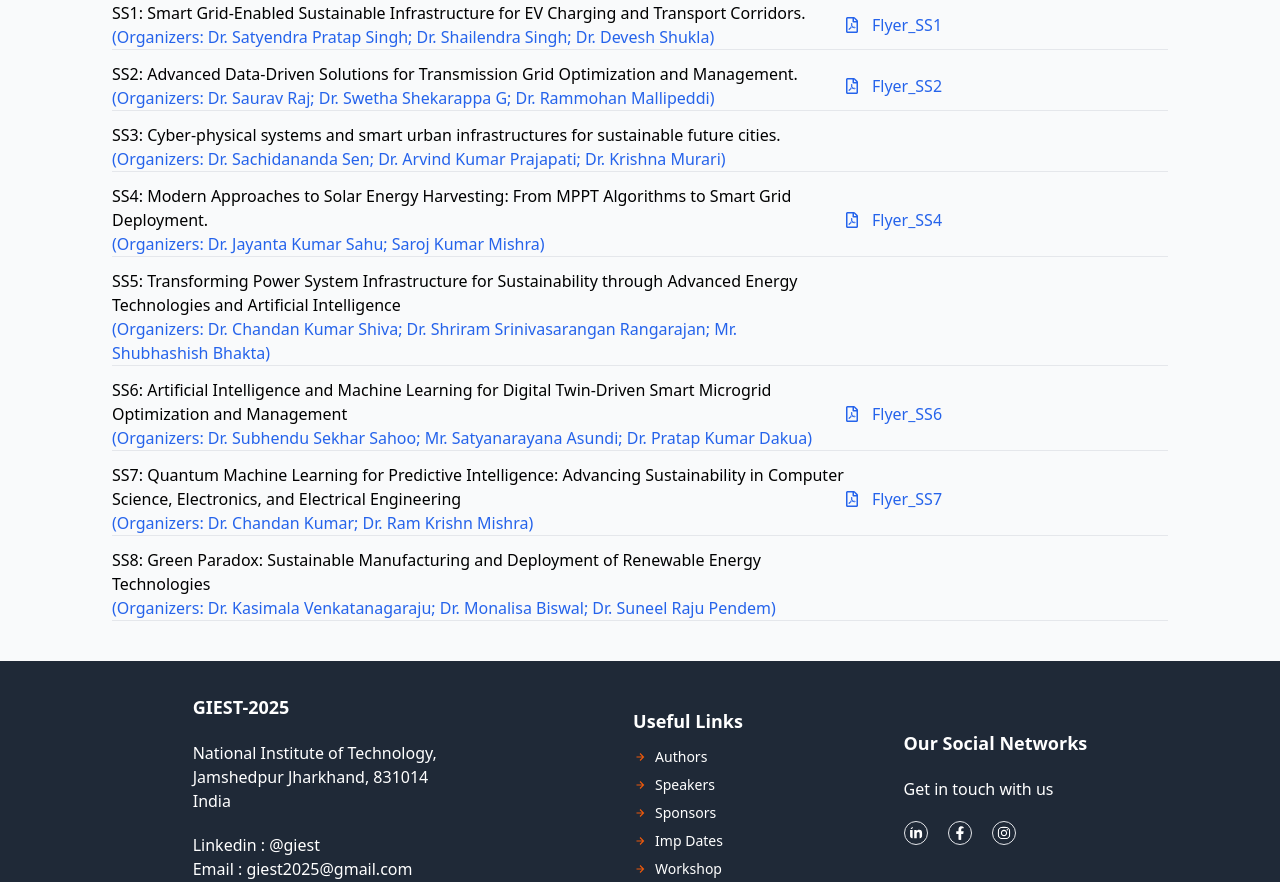
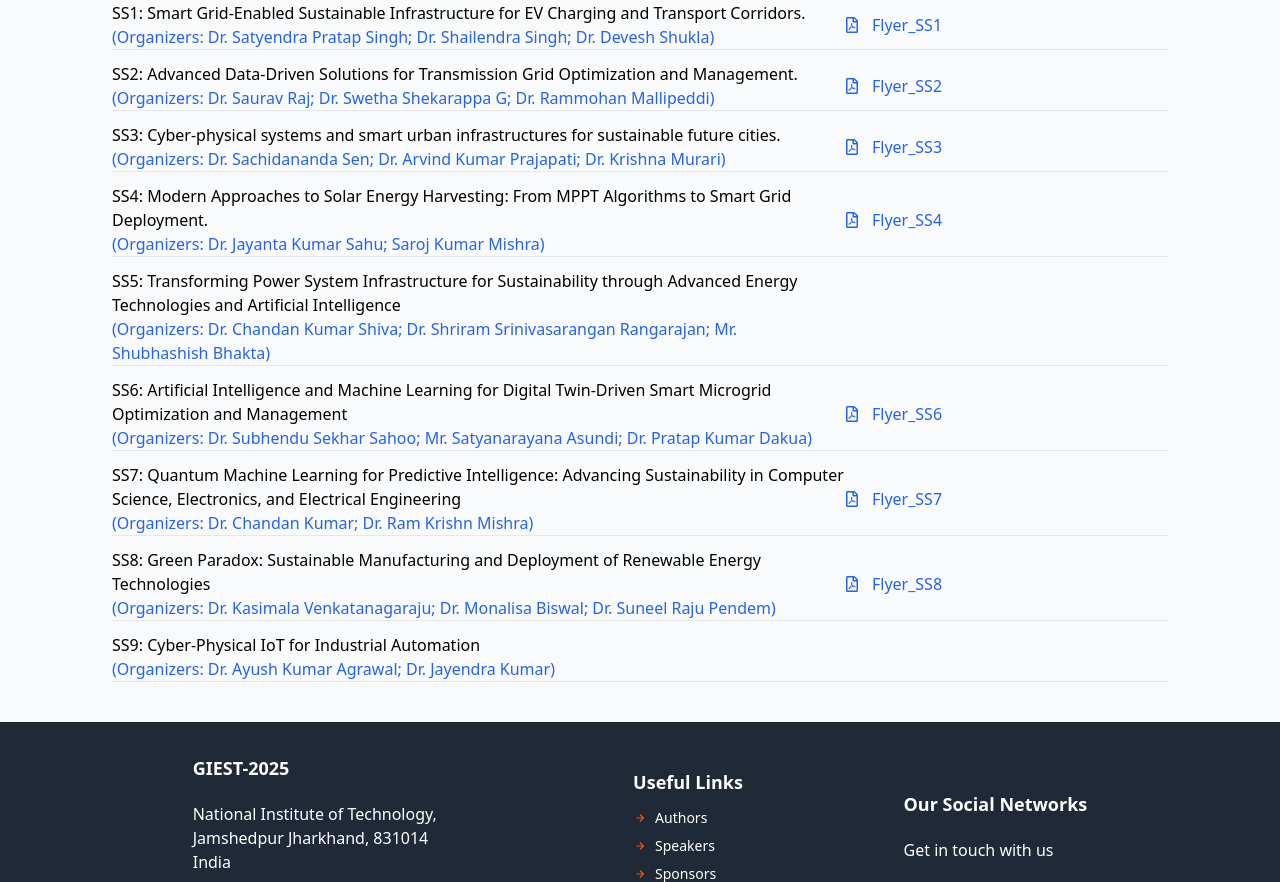
Before and after one commit to Premraj18/giest, a React (Vite) app: page /#/approvedsession in a window 1280 px wide. Shown: the part 400-1282 px from the top of the page. Built offline with nearby package versions, Linux system fonts and the light colour scheme; a web font is replaced by a local one.

Commit message:
approved session

```diff
--- a/src/pages/approvedSession/ApprovedSession.jsx
+++ b/src/pages/approvedSession/ApprovedSession.jsx
@@ -25,7 +25,7 @@
                                     <p>{e.ss}</p>
                                     <p className='text-blue-600'>{e.organizer}</p>
                                 </div>
-                                {(e.id == 1 || e.id == 2 || e.id == 4 || e.id == 6 || e.id == 7) && <div className='w-3/12 flex items-center'>
+                                {(e.id != 5 && e.id != 9) && <div className='w-3/12 flex items-center'>
                                     <div><FaRegFilePdf className='text-blue-600'/></div>
                                     <a href={e.flyer} target='_blank' className='px-3 py-1  text-blue-600 hover:text-blue-800 hover:underline'>Flyer_SS{e.id}</a>
                                 </div>}
--- a/src/pages/approvedSession/appsess.json
+++ b/src/pages/approvedSession/appsess.json
@@ -15,7 +15,7 @@
         "id": "3",
         "ss" : "SS3: Cyber-physical systems and smart urban infrastructures for sustainable future cities.",
         "organizer" : "(Organizers: Dr. Sachidananda Sen; Dr. Arvind Kumar Prajapati; Dr. Krishna Murari)",
-        "flyer": ""
+        "flyer": "https://drive.google.com/file/d/1x1COdDDUDgbQCdxAz98CPcXoycDCKs7N/"
     },
     {
         "id": "4",
@@ -45,6 +45,12 @@
         "id": "8",
         "ss" : "SS8: Green Paradox: Sustainable Manufacturing and Deployment of Renewable Energy Technologies",
         "organizer" : "(Organizers: Dr. Kasimala Venkatanagaraju; Dr. Monalisa Biswal; Dr. Suneel Raju Pendem)",
+        "flyer": "https://drive.google.com/file/d/12nb4K8Yz9hVlIcEKVGzfosTqMFMVYrLJ/view?usp=sharing"
+    },
+    {
+        "id": "9",
+        "ss" : "SS9: Cyber-Physical IoT for Industrial Automation",
+        "organizer" : "(Organizers: Dr. Ayush Kumar Agrawal; Dr. Jayendra Kumar)",
         "flyer": ""
     }
 ]
```
